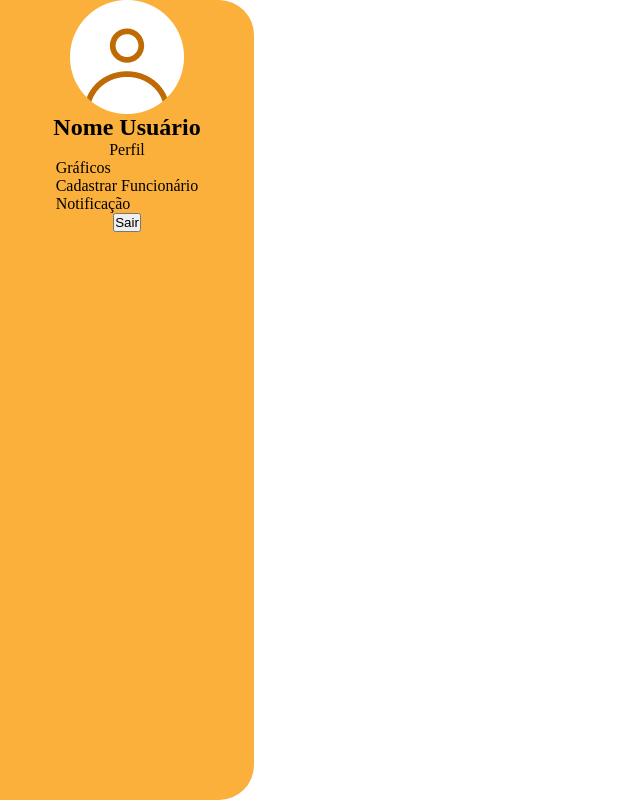
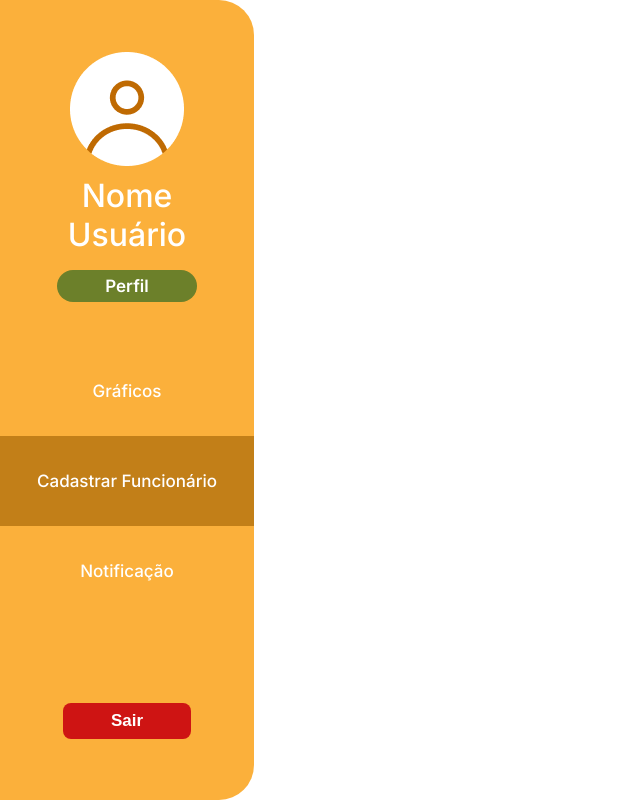
Before and after one commit to brunabmelo/Gibbon, a plain HTML site: page Projeto/Site-Gibbon/dashboard/cadastro.html in a window 1280 px wide. Shown: the whole page, without its empty margins (0-640 px from the left). Drawn offline with Linux system fonts and the light colour scheme.

Commit message:
sidebar das páginas da pasta dashboard finalizada

```diff
--- a/Projeto/Site-Gibbon/css/styleDashboard.css
+++ b/Projeto/Site-Gibbon/css/styleDashboard.css
@@ -1,6 +1,7 @@
 body {
     min-height: 100vh;
     display: flex;
+    font-family: 'Inter', sans-serif;
 }
 
 .sidebar {
@@ -9,6 +10,7 @@ body {
     display: flex;
     flex-direction: column;
     align-items: center;
+    justify-content: space-between;
     border-top-right-radius: 35px;
     border-bottom-right-radius: 35px;
 }
@@ -17,6 +19,22 @@ body {
     display: flex;
     flex-direction: column;
     align-items: center;
+    padding: 52px 52px 0 52px;
+}
+
+.perfil a {
+    background-color: #6C802A;
+    border-radius: 100px;
+    font-size: 17px;
+    font-weight: 600;
+    padding: 6px 48px;
+    color: #fff;
+    margin-top: 16px;
+    transition: .2s ease-in-out;
+}
+
+.perfil a:hover {
+    background-color: #5c6d23;
 }
 
 .sidebar .perfil .perfil-card {
@@ -25,6 +43,55 @@ body {
     align-items: center;
 }
 
+.perfil-card h2 {
+    text-align: center;
+    color: #fff;
+    font-size: 32px;
+    font-weight: 500;
+    margin-top: 10px;
+}
+
 .avatar-icon {
     width: 114px;
 }
+
+.sidebar .navbar {
+    width: 100%;
+    text-align: center;
+    margin-top: 44px;
+}
+
+.sidebar .navbar ul li a {
+    display: block;
+    color: #fff;
+    font-size: 17px;
+    font-weight: 500;
+    padding: 35px;
+    transition: .2s ease-in-out;
+}
+
+.sidebar .navbar ul li a:hover {
+    background-color: #dd9a2e;
+}
+
+.sidebar .navbar ul li a.selecionado {
+    background-color: #C27F18;
+}
+
+.sidebar button {
+    background-color: #CE1413;
+    color: #fff;
+    border-radius: 8px;
+    padding: 8px 48px;
+    font-size: 17px;
+    border: none;
+    font-weight: 600;
+    margin-bottom: 61px;
+    cursor: pointer;
+    transition: .2s ease-in-out;
+}
+
+.sidebar button:hover {
+    background-color: #ad1010;
+
+}
--- a/Projeto/Site-Gibbon/css/styles.css
+++ b/Projeto/Site-Gibbon/css/styles.css
@@ -3,7 +3,7 @@ html {
 }
 
 body {
-    font-family: sans-serif;
+    font-family: 'Inter', sans-serif;
 }
 
 header {
--- a/Projeto/Site-Gibbon/dashboard/cadastro.html
+++ b/Projeto/Site-Gibbon/dashboard/cadastro.html
@@ -1,15 +1,24 @@
 <!DOCTYPE html>
 <html lang="pt-br">
+
 <head>
     <meta charset="UTF-8">
     <meta name="viewport" content="width=device-width, initial-scale=1.0">
     <title>Dashboard - Gibbon</title>
 
+    <link rel="preconnect" href="https://fonts.googleapis.com">
+    <link rel="preconnect" href="https://fonts.gstatic.com" crossorigin>
+    <link
+        href="https://fonts.googleapis.com/css2?family=Inter:ital,opsz,wght@0,14..32,100..900;1,14..32,100..900&display=swap"
+        rel="stylesheet">
+
     <link rel="stylesheet" href="../css/reset.css">
     <link rel="stylesheet" href="../css/styleDashboard.css">
 </head>
+
 <body>
     <nav class="sidebar">
+        <div>
             <div class="perfil">
                 <div class="perfil-card">
                     <img class="avatar-icon" src="../assets/images/generic-avatar.png" alt="Foto de perfil">
@@ -17,11 +26,14 @@
                 </div>
                 <a href="./perfil.html">Perfil</a>
             </div>
+            <div class="navbar">
                 <ul>
                     <li><a href="./dashboard.html">Gráficos</a></li>
-            <li><a href="./cadastro.html">Cadastrar Funcionário</a></li>
+                    <li><a class="selecionado" href="./cadastro.html">Cadastrar Funcionário</a></li>
                     <li><a href="./notificacoes.html">Notificação</a></li>
                 </ul>
+            </div>
+        </div>
         <button onclick="sair()">Sair</button>
     </nav>
     <main>
@@ -30,4 +42,5 @@
 
     <script src="../js/dashboard.js"></script>
 </body>
+
 </html>
```
Also changed, not shown: Projeto/Site-Gibbon/dashboard/dashboard.html (+14 -1 lines), Projeto/Site-Gibbon/dashboard/notificacoes.html (+14 -1 lines), Projeto/Site-Gibbon/dashboard/perfil.html (+13 -0 lines), Projeto/Site-Gibbon/index.html (+6 -0 lines). Lines whose indentation alone changed are shown as unchanged.
